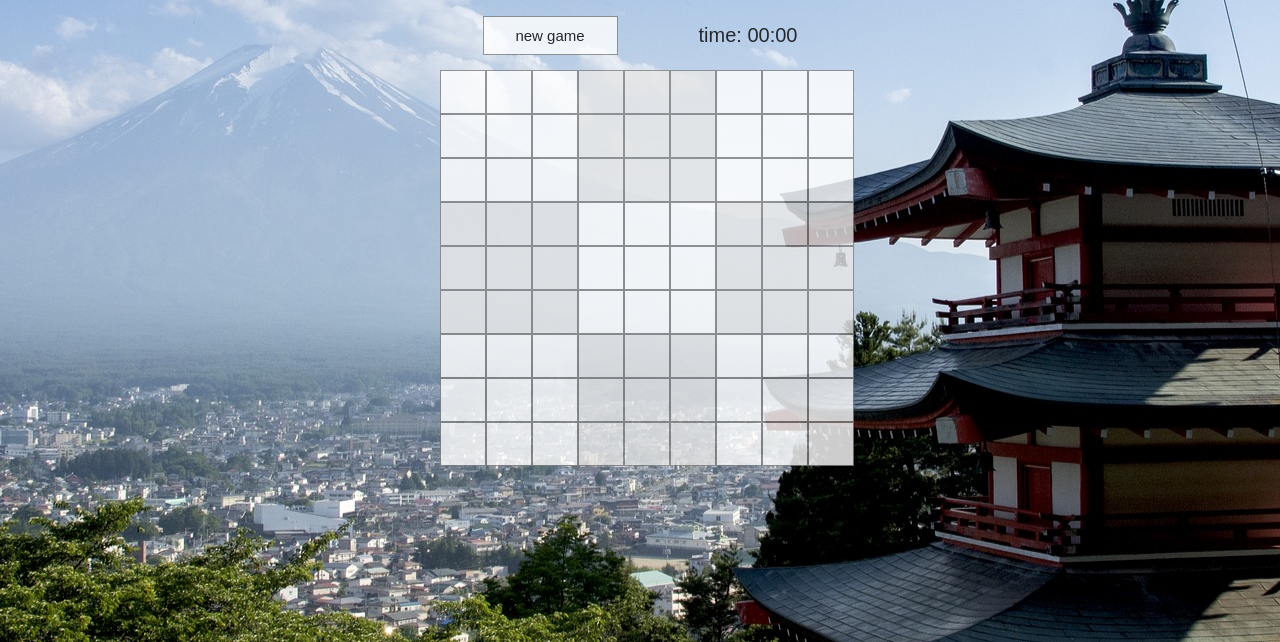
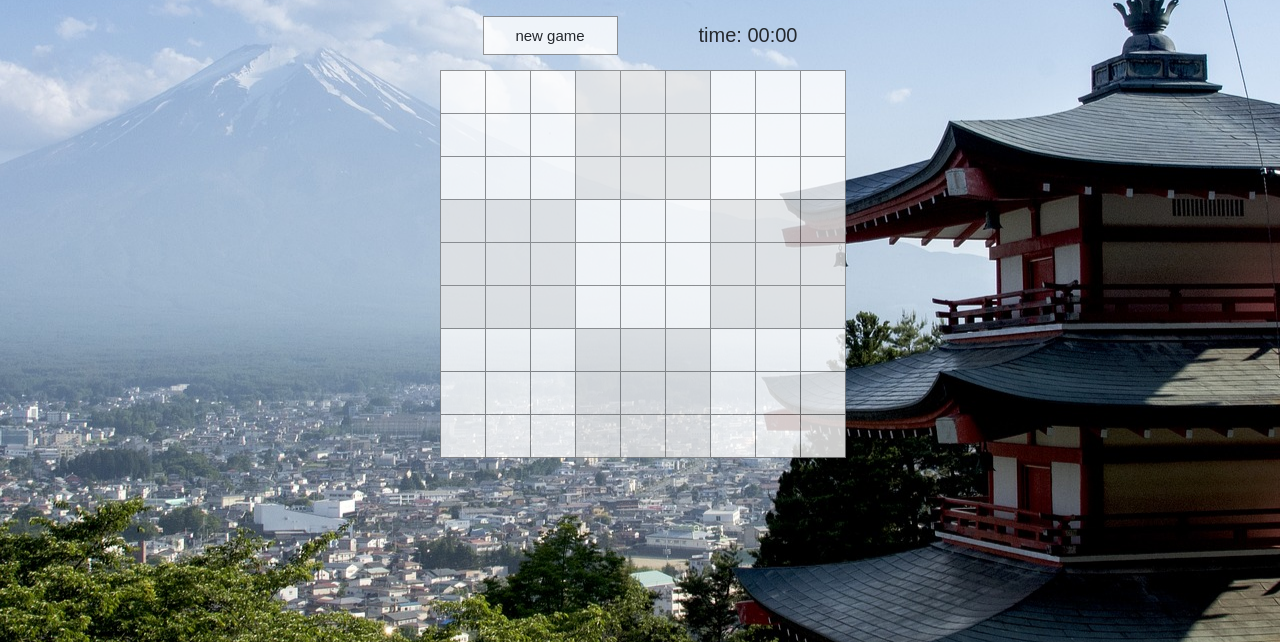
Before and after one commit to dethurah/sudoku, a plain HTML site: page index.html in a window 1280 px wide. Shown: the part 158-800 px from the top of the page. Drawn offline with Linux system fonts and the light colour scheme.

Commit message:
Changes the styling, so that the borders between inputs is 1px, not 2.

```diff
--- a/main.css
+++ b/main.css
@@ -50,24 +50,26 @@ body {
     display: flex;
 }
 
-/*.board > .row:nth-child(3n) {
-    border-bottom: 3px solid black;
-}
-
-.row > input:nth-child(3n) {
-    border-right: 3px solid black;
-}*/
-
 input {
     border: 1px solid grey;
+    border-right: none;
+    border-bottom: none;
     width: 40px;
     height: 40px;
     background: white;
     font-family: sans-serif;
     font-size: 20px;
     text-align: center;
+}
 
+.board > .row:nth-child(9n) > input {
+    border-bottom: 1px solid grey;
 }
+
+.row > input:nth-child(9n) {
+    border-right: 1px solid grey;
+}
+
 
 .clue {
     color: black;
```
